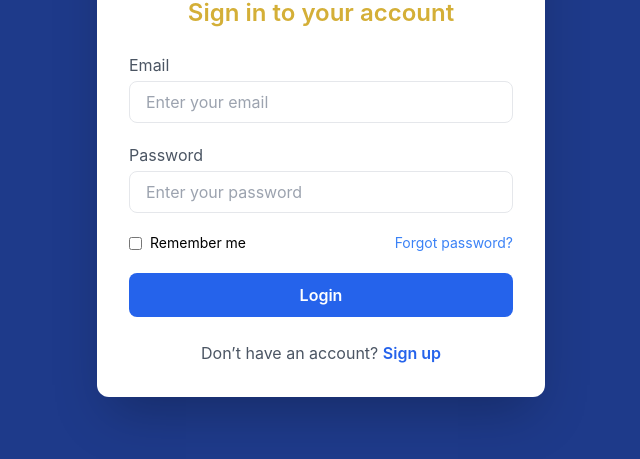
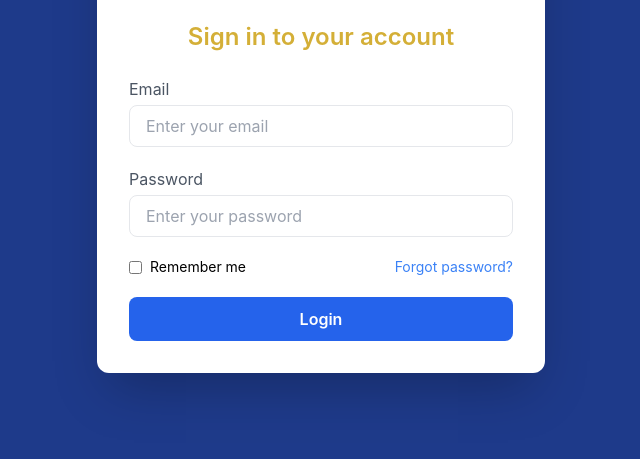
Before and after one commit to Pranish03/sms-frontend, a website built with Vite: page login.html in a window 1280 px wide. Shown: the part 301-760 px from the top of the page, without its empty margins (319-959 px from the left). Built offline with nearby package versions, Linux system fonts and the light colour scheme.

Commit message:
Updated login.html

```diff
--- a/login.html
+++ b/login.html
@@ -31,11 +31,7 @@
     >
       <!-- App Name -->
       <div class="flex justify-center">
-        <img
-          src="./assets/logo.png"
-          alt="EduManage Logo"
-          class="h-20 w-auto"
-        />
+        <img src="./assets/logo.png" alt="EduManage Logo" class="h-20 w-auto" />
       </div>
       <h1
         class="text-xl sm:text-2xl md:text-3xl font-bold text-center text-primary"
@@ -97,14 +93,6 @@
           Login
         </button>
       </form>
-
-      <!-- Signup -->
-      <p class="text-center text-sm sm:text-base text-gray-600">
-        Don’t have an account?
-        <a href="#" class="text-blue-600 font-semibold hover:underline">
-          Sign up
-        </a>
-      </p>
     </div>
   </body>
 </html>
```
